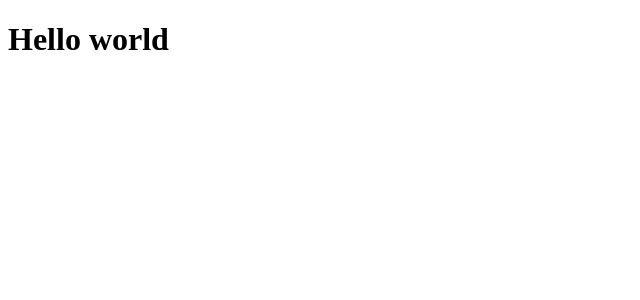
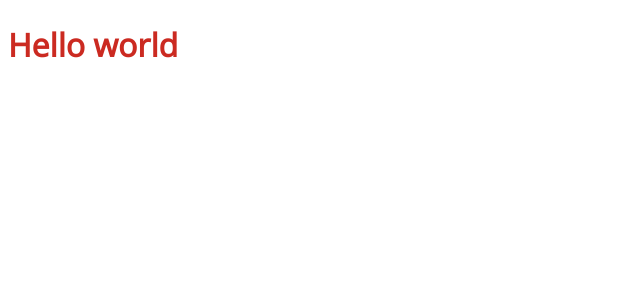
Before and after one commit to devtoni/dreadful-tomato, a React (Create React App) app: page / in a window 1280 px wide. Shown: the top 300 px of the page, without its empty margins (0-640 px from the left). Built offline with nearby package versions, Linux system fonts and the light colour scheme; the HTML template or start-up script is replaced by a standard one.

Commit message:
Setup scss

```diff
--- a/package.json
+++ b/package.json
@@ -41,6 +41,7 @@
     "eslint-config-prettier": "^8.3.0",
     "prettier": "^2.5.1",
     "react-scripts": "5.0.0",
+    "sass": "^1.47.0",
     "typescript": "^4.5.4"
   }
 }
--- /dev/null
+++ b/src/App.scss
@@ -0,0 +1,21 @@
+@import 'scss/index';
+
+html {
+  box-sizing: border-box;
+}
+
+*::before,
+*::after {
+  box-sizing: inherit;
+}
+
+body {
+  font-family: $font-family;
+  font-size: $font-size;
+  font-weight: $font-weight;
+  line-height: 1.5;
+}
+
+h1 {
+    color: $red-00;
+}
--- a/src/App.tsx
+++ b/src/App.tsx
@@ -1,3 +1,5 @@
+import './App.scss';
+
 function App() {
     return <h1>Hello world</h1>;
 }
--- /dev/null
+++ b/src/scss/_colors.scss
@@ -0,0 +1,3 @@
+$red-00: #cb2a21;
+$black-00: #000;
+$white-00: #fff;
--- /dev/null
+++ b/src/scss/_fonts.scss
@@ -0,0 +1,3 @@
+$font-family: 'Open Sans', sans-serif;
+$font-size: 16px;
+$font-weight: normal;
--- /dev/null
+++ b/src/scss/index.scss
@@ -0,0 +1,2 @@
+@import 'colors';
+@import 'fonts';
```
Also changed, not shown: 1 other file (tests, documents, lock files or other folders).
